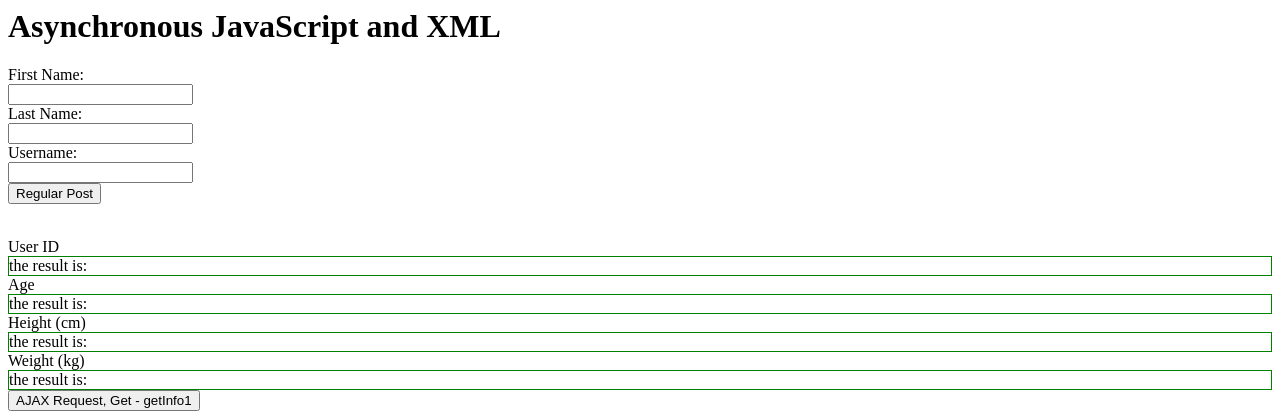
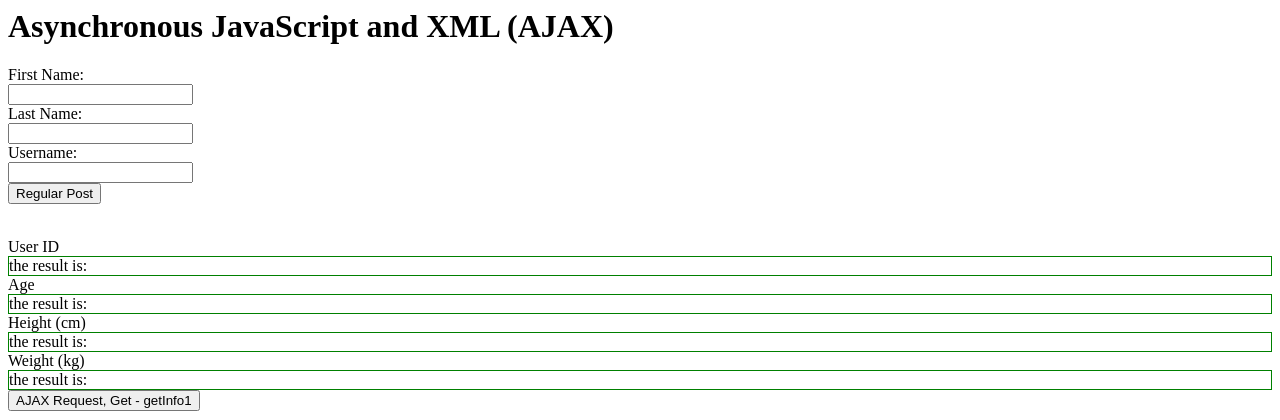
Before and after one commit to yinanericxue/AJAX, a Flask app: page / in a window 1280 px wide. Shown: the top 420 px of the page. Run offline with Flask 2, Linux system fonts and the light colour scheme.

Commit message:
Update main.html

```diff
--- a/templates/main.html
+++ b/templates/main.html
@@ -69,7 +69,7 @@ function showResult2()
 
 <body>
 
-<h1>Asynchronous JavaScript and XML</h1>
+<h1>Asynchronous JavaScript and XML (AJAX)</h1>
 
 <form action="/names" method="POST">   <!╌  http://www.gwdemo.net:8000/names, post ╌>
 <l>First Name: </l> <BR>
```
